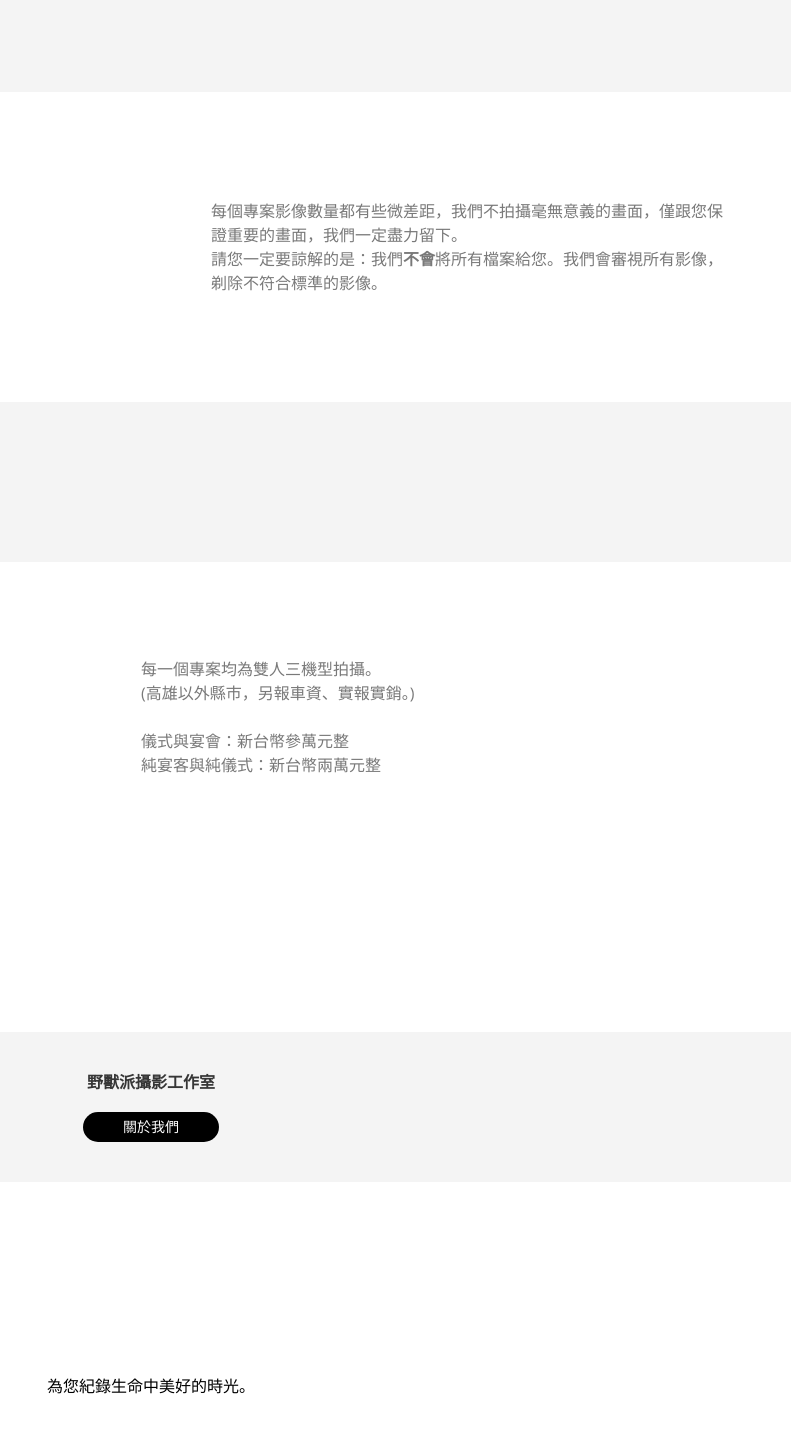
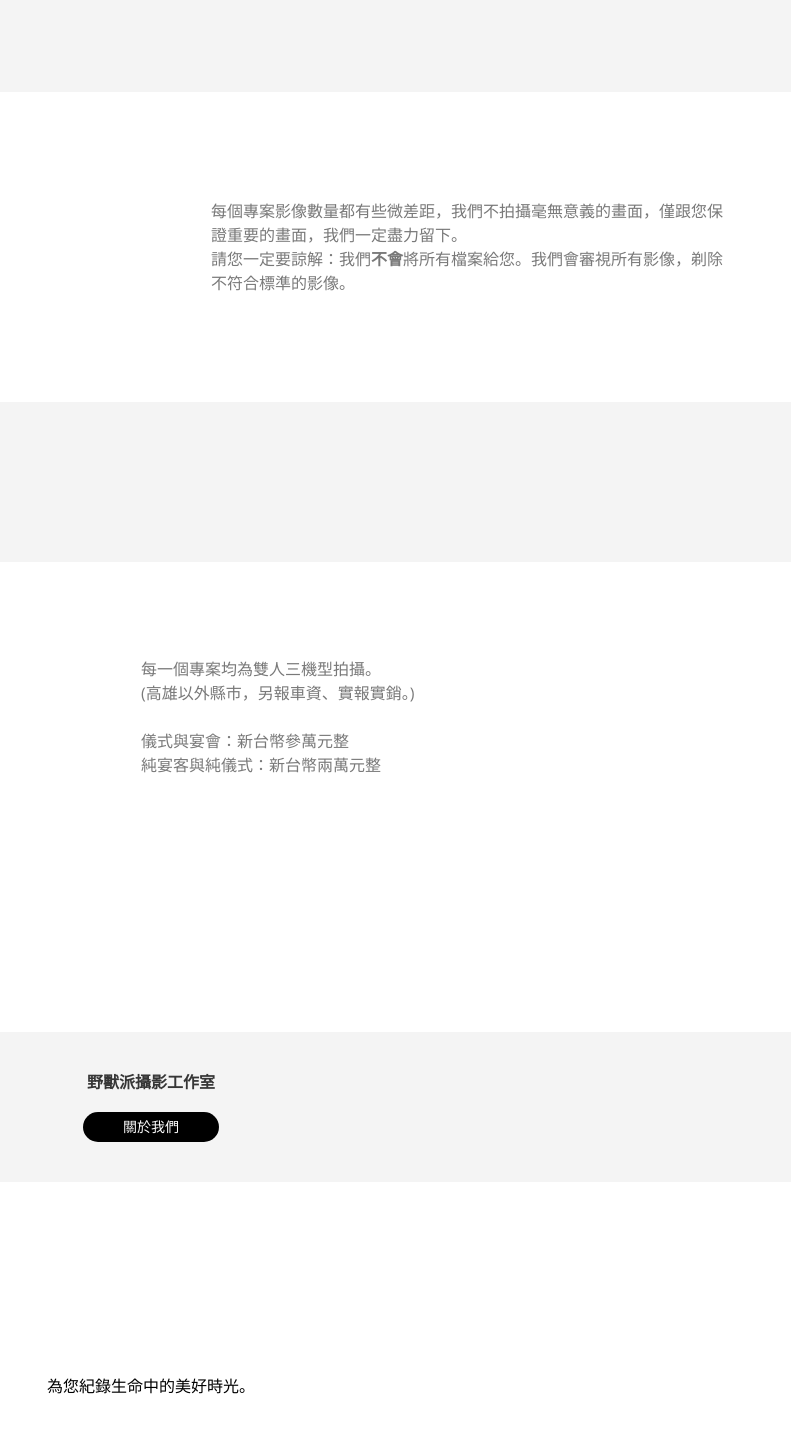
Before and after one commit to rockonyu/fauvism645-studio, a website: page index.html in a window 1280 px wide. Shown: the part 2292-3729 px from the top of the page, 489-1280 px from the left. Drawn offline with nearby package versions, Linux system fonts and the light colour scheme.

Commit message:
文案調整

```diff
--- a/index.html
+++ b/index.html
@@ -122,7 +122,7 @@
                                     <div class="textbd">
                                         <p>每個專案影像數量都有些微差距，我們不拍攝毫無意義的畫面，僅跟您保證重要的畫面，我們一定盡力留下。
                                         <br>
-                                        請您一定要諒解的是：我們<b>不會</b>將所有檔案給您。我們會審視所有影像，剃除不符合標準的影像。</p>
+                                        請您一定要諒解：我們<b>不會</b>將所有檔案給您。我們會審視所有影像，剃除不符合標準的影像。</p>
                                     </div>
                                 </div>
                             </div>
@@ -167,7 +167,7 @@
                             </div>
                             <div class="conFt even">
                                 <div class="main">
-                                    <h3>為您紀錄生命中美好的時光。</h3>
+                                    <h3>為您紀錄生命中的美好時光。</h3>
                                         <img src="http://fauvim.weebly.com/uploads/5/3/4/5/53451867/1432491510.png">
                                     <div class="tel"><span>0928-155-315</span></div>
                                 </div>
```
